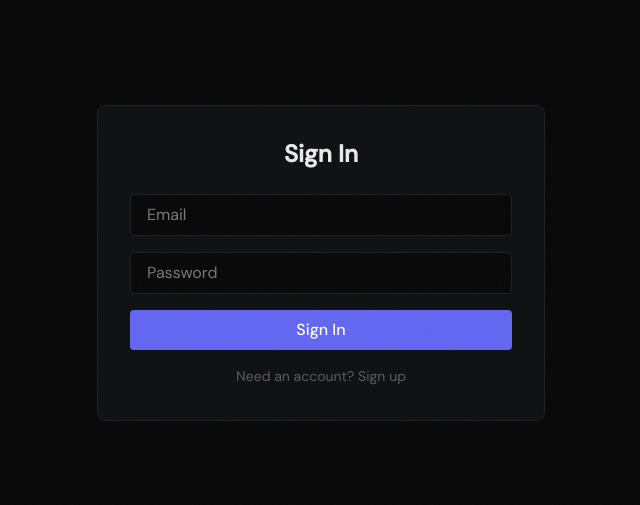
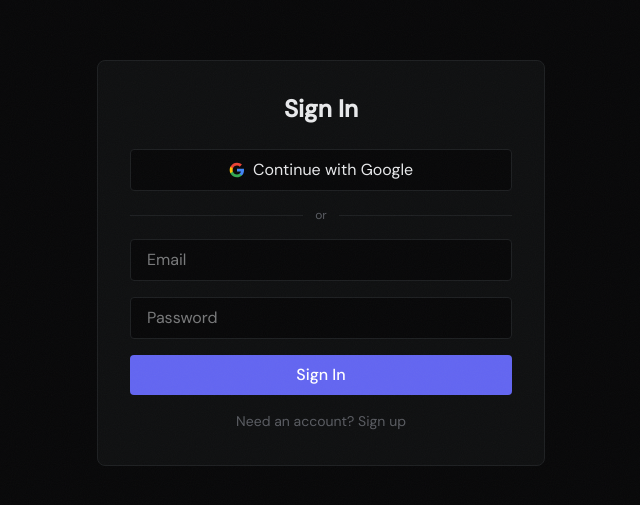
Before and after one commit to ashika-verma/yap-editor, a Next.js app: page /auth in a window 1280 px wide. Shown: the part 137-642 px from the top of the page, without its empty margins (319-959 px from the left). Built offline with nearby package versions, Linux system fonts and the light colour scheme.

Commit message:
Add Google OAuth with callback handler

```diff
--- /dev/null
+++ b/app/auth/callback/route.ts
@@ -0,0 +1,18 @@
+import { createClient } from '@/lib/supabase/server'
+import { NextResponse } from 'next/server'
+
+export async function GET(request: Request) {
+  const { searchParams, origin } = new URL(request.url)
+  const code = searchParams.get('code')
+  const next = searchParams.get('next') ?? '/'
+
+  if (code) {
+    const supabase = await createClient()
+    const { error } = await supabase.auth.exchangeCodeForSession(code)
+    if (!error) {
+      return NextResponse.redirect(`${origin}${next}`)
+    }
+  }
+
+  return NextResponse.redirect(`${origin}/auth?error=auth_callback_failed`)
+}
--- a/app/auth/page.tsx
+++ b/app/auth/page.tsx
@@ -2,6 +2,7 @@
 
 import { useState } from 'react'
 import { signIn, signUp } from '@/app/actions/auth'
+import { GoogleButton } from '@/components/auth/GoogleButton'
 
 export default function AuthPage() {
   const [isSignUp, setIsSignUp] = useState(false)
@@ -36,6 +37,14 @@
         <h1 className="text-2xl font-bold mb-6 text-center">
           {isSignUp ? 'Sign Up' : 'Sign In'}
         </h1>
+
+        <GoogleButton />
+
+        <div className="flex items-center gap-3 my-4">
+          <div className="flex-1 h-px" style={{ background: "var(--border)" }} />
+          <span className="text-xs text-muted-foreground">or</span>
+          <div className="flex-1 h-px" style={{ background: "var(--border)" }} />
+        </div>
 
         <form onSubmit={handleSubmit} className="space-y-4">
           <input
--- /dev/null
+++ b/components/auth/GoogleButton.tsx
@@ -0,0 +1,48 @@
+'use client'
+
+import { useState } from 'react'
+import { createClient } from '@/lib/supabase/browser'
+
+export function GoogleButton() {
+  const [loading, setLoading] = useState(false)
+
+  async function handleClick() {
+    setLoading(true)
+    const supabase = createClient()
+    await supabase.auth.signInWithOAuth({
+      provider: 'google',
+      options: {
+        redirectTo: `${window.location.origin}/auth/callback`,
+      },
+    })
+  }
+
+  return (
+    <button
+      type="button"
+      className="w-full px-4 py-2 border border-border rounded bg-background text-foreground disabled:opacity-50 flex items-center justify-center gap-2"
+      onClick={handleClick}
+      disabled={loading}
+    >
+      <svg className="h-4 w-4" viewBox="0 0 24 24">
+        <path
+          d="M22.56 12.25c0-.78-.07-1.53-.2-2.25H12v4.26h5.92c-.26 1.37-1.04 2.53-2.21 3.31v2.77h3.57c2.08-1.92 3.28-4.74 3.28-8.09z"
+          fill="#4285F4"
+        />
+        <path
+          d="M12 23c2.97 0 5.46-.98 7.28-2.66l-3.57-2.77c-.98.66-2.23 1.06-3.71 1.06-2.86 0-5.29-1.93-6.16-4.53H2.18v2.84C3.99 20.53 7.7 23 12 23z"
+          fill="#34A853"
+        />
+        <path
+          d="M5.84 14.09c-.22-.66-.35-1.36-.35-2.09s.13-1.43.35-2.09V7.07H2.18C1.43 8.55 1 10.22 1 12s.43 3.45 1.18 4.93l3.66-2.84z"
+          fill="#FBBC05"
+        />
+        <path
+          d="M12 5.38c1.62 0 3.06.56 4.21 1.64l3.15-3.15C17.45 2.09 14.97 1 12 1 7.7 1 3.99 3.47 2.18 7.07l3.66 2.84c.87-2.6 3.3-4.53 6.16-4.53z"
+          fill="#EA4335"
+        />
+      </svg>
+      {loading ? 'Redirecting...' : 'Continue with Google'}
+    </button>
+  )
+}
```
